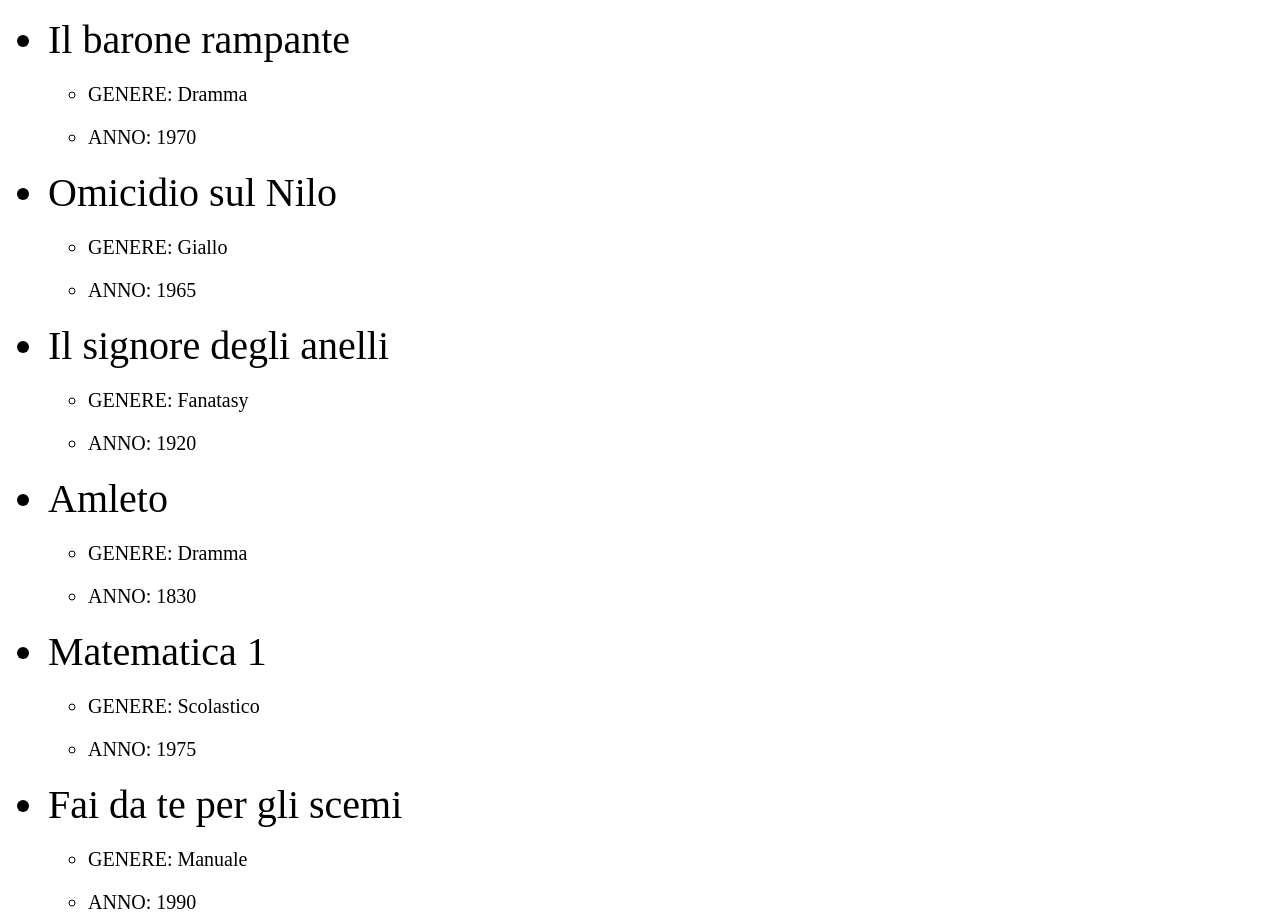
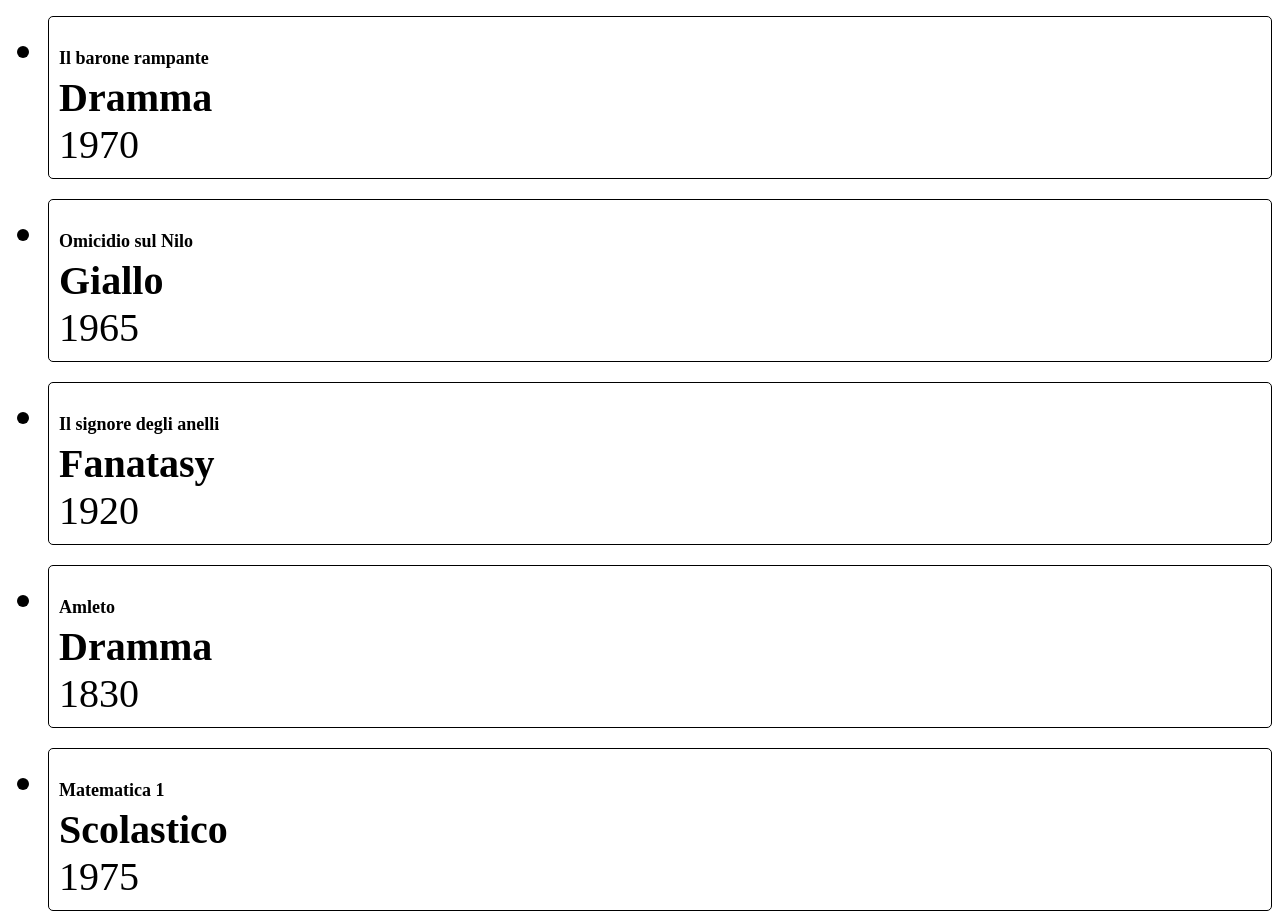
Before and after one commit to francesca-capuzzo/httpGetJavascript-1, a plain HTML site: page index.html in a window 1280 px wide. Shown: the top 917 px of the page. Drawn offline with Linux system fonts and the light colour scheme.

Commit message:
another version in class

```diff
--- a/index.html
+++ b/index.html
@@ -5,11 +5,11 @@
     <meta http-equiv="X-UA-Compatible" content="IE=edge">
     <meta name="viewport" content="width=device-width, initial-scale=1.0">
     <title>Document</title>
-    <script src="./script.js"></script>
     <link rel="stylesheet" href="style.css">
 </head>
 <body>
     <ul id="book-list">
     </ul>
 </body>
+<script src="./script.js"></script>
 </html>
--- a/script.js
+++ b/script.js
@@ -1,74 +1,7 @@
-    // const xhttp = new XMLHttpRequest();
-
-    // httpRequest.onreadystatechange = gestisciRisposteDelServer;
-
-    // httpRequest.open('GET', 'test.html');
-
-    // httpRequest.send();
-
-
-    // function gestisciRisposteDelServer() {
-    //     console.log("ready state", httpRequest.readyState);
-    //     console.log("status", httpRequest.status );
-    //     console.log("response", httpRequest.responseText);
-    //     if (httpRequest.readyState === 4 && httpRequest.status === 200) {
-    //        const arrayOfUsers = JSON.parse(httpRequest.responseText);
-    //        console.log(arrayOfUsers);;
-    //    }
-    // }
-
-
-    // fetch("./assets/data.json")
-    // .then(manageResponse)
-    // .then(onDataReady)
-    // .catch(onError);
-
-    // function manageResponse(response) {
-    //     return response.json();
-    // }
-
-    // function onDataReady(data) {
-    //     for (const user of data) {
-    //         console.log("nome: ", user.username);
-    //     }
-    // }
-
-    // function onError(error) {
-    //    console.log(error);
-    // }
-
-
-    // fetch("./assets/books.json")
-    // .then(manageResponse)
-    // .then(onDataReady)
-    // .catch(onError);
-
-    // function manageResponse(response) {
-    //     return response.json();
-    // }
-
-
-
-
-    // function onDataReady(books) {
-    //     let par = document.getElementById("book-list");
-    //     for (const book of books) {
-    //         var li = document.createElement('li');
-    //         li.appendChild(document.createTextNode("TITOLO\n"+ book.titolo +"\nGENERE "+ book.genere + "\nANNO " + book.anno));
-    //         par.appendChild(li);
-    //     }
-    // }
-
-    // function onError(error) {
-    //    console.log(error);
-    // }
-
-
-
 
     fetch("./assets/books.json")
     .then(manageResponse)
-    .then(onDataReady)
+    .then(onDataReady2)
     .catch(onError);
 
     function manageResponse(response) {
@@ -78,25 +11,58 @@
 
 
 
-    function onDataReady(books) {
-        let par = document.getElementById("book-list");
-        for (const book of books) {
-            var li = document.createElement('li');
-            li.className = "liStyle";
-            let ul2 = document.createElement("ul")
-            let li2 = document.createElement("li");
-            let li3 = document.createElement("li");
-            li.appendChild(document.createTextNode(book.titolo));
-            li2.appendChild(document.createTextNode("GENERE: " + book.genere));
-            li3.appendChild(document.createTextNode("ANNO: " + book.anno));
+    // function onDataReady(books) {
+    //     let par = document.getElementById("book-list");
+    //     for (const book of books) {
+    //         var li = document.createElement('li');
+    //         li.className = "liStyle";
+    //         let ul2 = document.createElement("ul")
+    //         let li2 = document.createElement("li");
+    //         let li3 = document.createElement("li");
+    //         li.appendChild(document.createTextNode(book.titolo));
+    //         li2.appendChild(document.createTextNode("GENERE: " + book.genere));
+    //         li3.appendChild(document.createTextNode("ANNO: " + book.anno));
 
-            par.appendChild(li);
-            li.appendChild(ul2);
-            ul2.appendChild(li2);
-            ul2.appendChild(li3);
-        }
+    //         par.appendChild(li);
+    //         li.appendChild(ul2);
+    //         ul2.appendChild(li2);
+    //         ul2.appendChild(li3);
+    //     }
+    // }
+
+    // function onError(error) {
+    //    console.log(error);
+    // }
+
+//3 MODI PER METTERE TESTO NELL'HTML
+// li.textContent()
+// li.innerHTML()
+// li.createTextNode()
+
+function addTextToHtmlElement(htmlElement, text, isNewLine = false, className) {
+    const span = document.createElement('span');
+    span.className += className + " "; // ---->+= aggiunge alla classe una nuova classe + uno spazio così che posso dare più classi allo stesso oggetto
+    const textNode = document.createTextNode(text);
+    span.appendChild(textNode)
+    htmlElement.appendChild(span);
+    if (isNewLine) {
+        const newLine = document.createElement('br');
+        htmlElement.appendChild(newLine)
     }
+}
 
-    function onError(error) {
-       console.log(error);
+function onDataReady2(data) {
+    const list = document.getElementById("book-list");
+    for (const book of data) {
+        const listElement = document.createElement("li");
+        listElement.className += "book-card" + " ";
+        addTextToHtmlElement(listElement, book.titolo, true, "bold large-font");
+        addTextToHtmlElement(listElement, book.genere, true, "bold");
+        addTextToHtmlElement(listElement, book.anno);
+        list.appendChild(listElement);
     }
+}
+
+function onError(error) {
+    console.log(error);
+}
--- a/style.css
+++ b/style.css
@@ -1,6 +1,10 @@
-.liStyle{
+/* .liStyle{
     margin-bottom: 20px;
     font-size: 40px;
+    border: 1px;
+    border-style: solid;
+    border-radius: 5px;
+    padding: 10px;
 }
 
 .liStyle li{
@@ -11,4 +15,22 @@
 
 .liStyle ul{
     font-size: 20px;
+} */
+
+
+.book-card{
+    margin-bottom: 20px;
+    font-size: 40px;
+    border: 1px;
+    border-style: solid;
+    border-radius: 5px;
+    padding: 10px;
 }
+
+.bold{
+    font-weight: bold;
+}
+
+.large-font{
+    font-size: large;
+}
```
